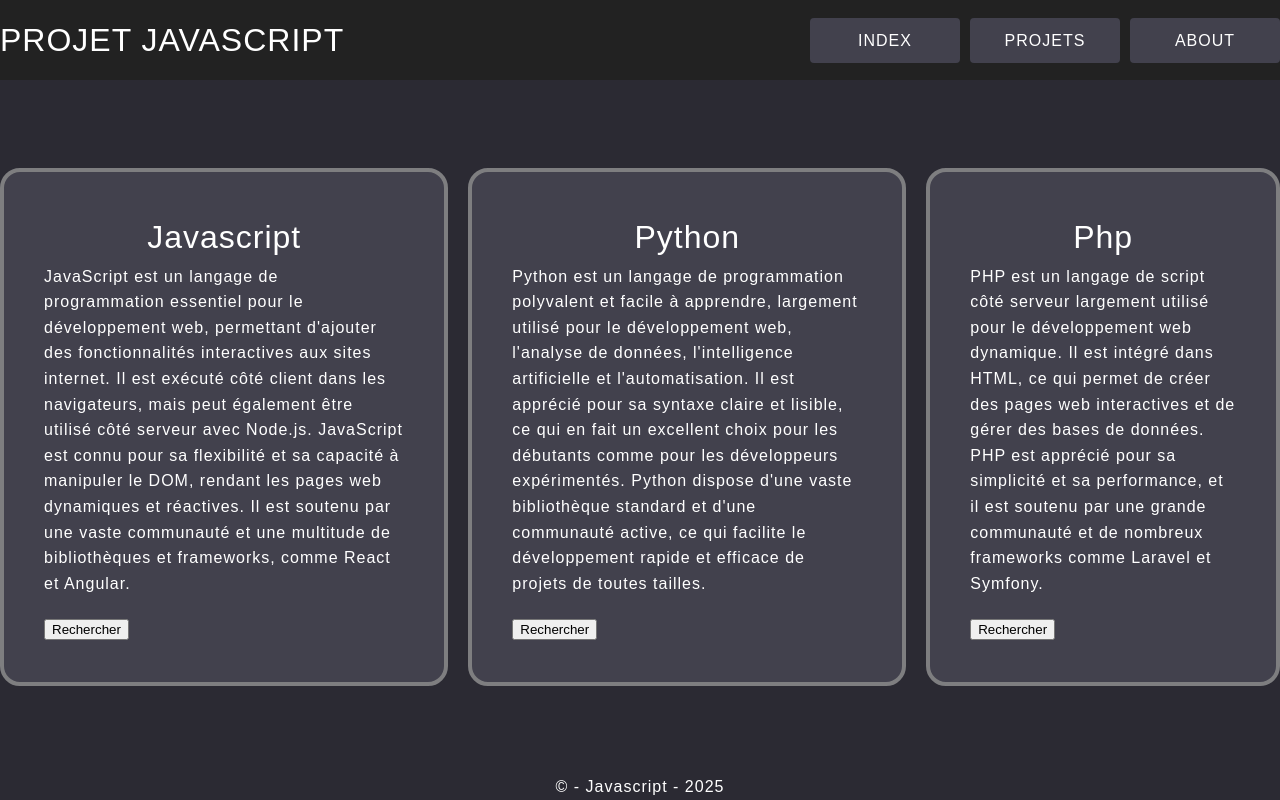
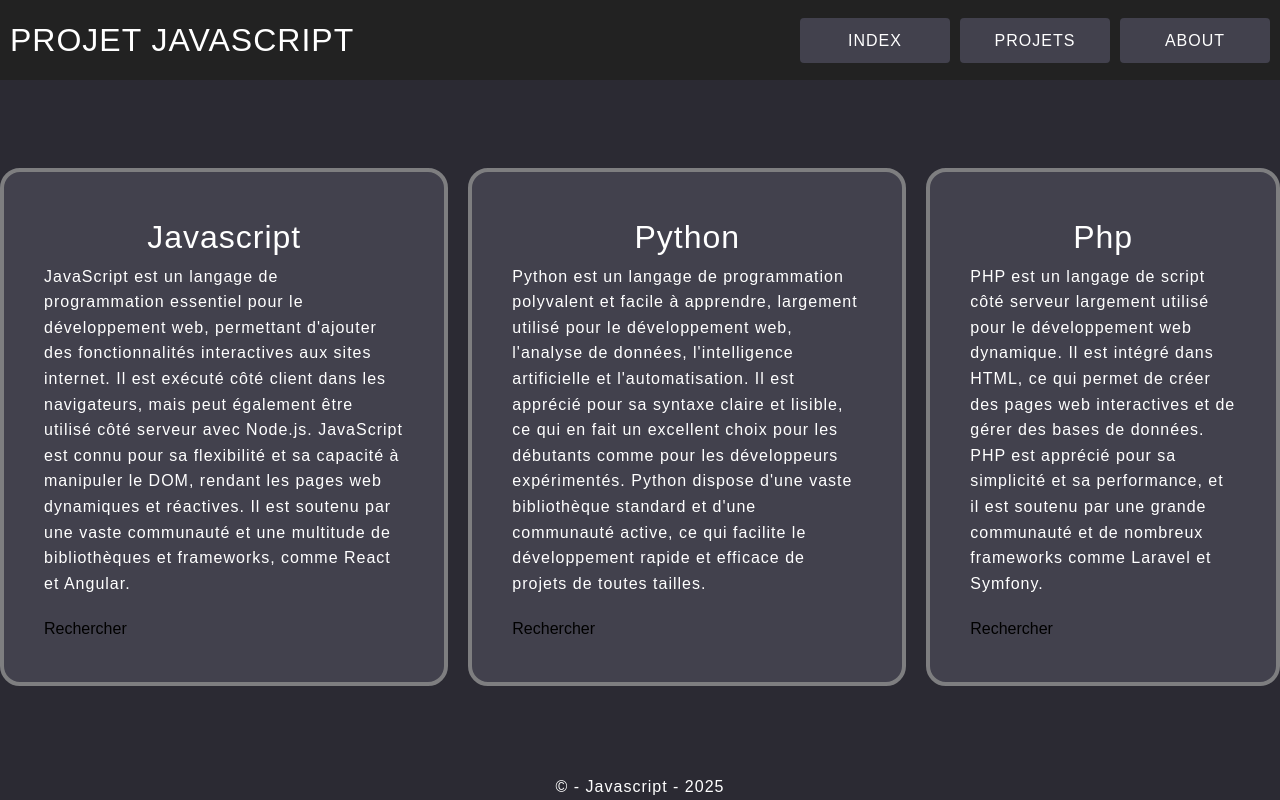
Before and after one commit to giusmili/javascript-Es-projet, a website: page index.html in a window 1280 px wide. Drawn offline with Linux system fonts and the light colour scheme.

Commit message:
css reset

```diff
--- a/css/main.css
+++ b/css/main.css
@@ -24,8 +24,14 @@ h1,h2,h3,p,figure,ol,ul{
     list-style-type: none;
 }
 a{
-    text-decoration: none;
+    text-decoration: none; /* enleve le soulignement */
     color: #222;
+}
+button{
+    padding: 0;
+    background-color: transparent; /* enleve toutes les propriétés par defeaut */
+    border: 0;
+    font-size: inherit;
 }
 /* theme css */
 
@@ -36,10 +42,12 @@ header{
     align-items: center;
     background-color: #222;
     line-height: 8rem;
+    padding: 0 1rem;
 }
 header h1{
     text-transform: uppercase;
     font-weight: normal;
+
 }
 /* menu nav ul */
 :root{
@@ -54,6 +62,7 @@ nav ul{
     justify-content:space-around;
     gap: 1rem;
     align-items: center;
+
 
 }
 nav ul li{
@@ -94,6 +103,9 @@ article h2{
     font-weight: normal;
     text-align: center;
 }
+.button-default{
+
+}
 footer *{
     text-align: center;
 }
```
